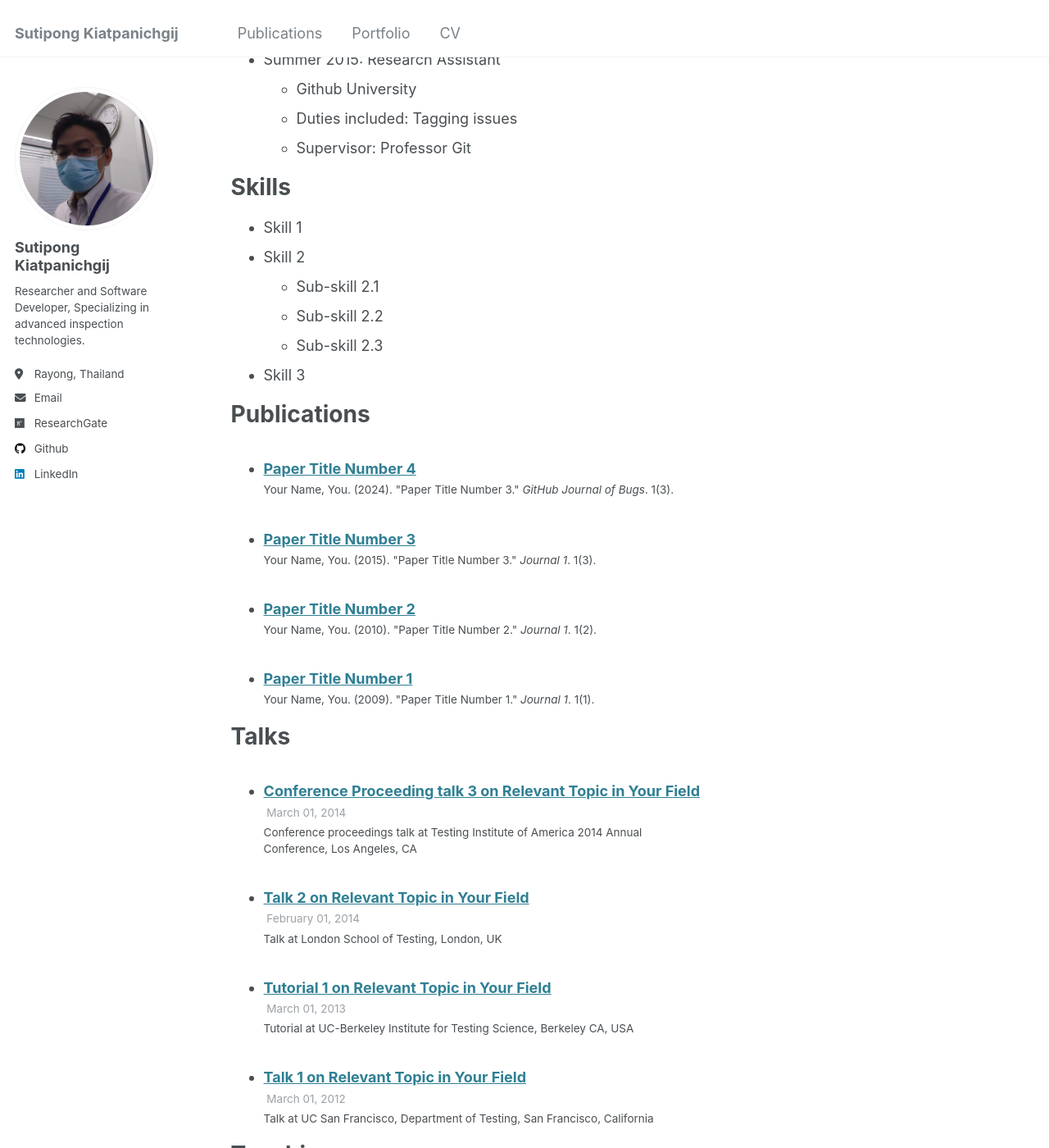
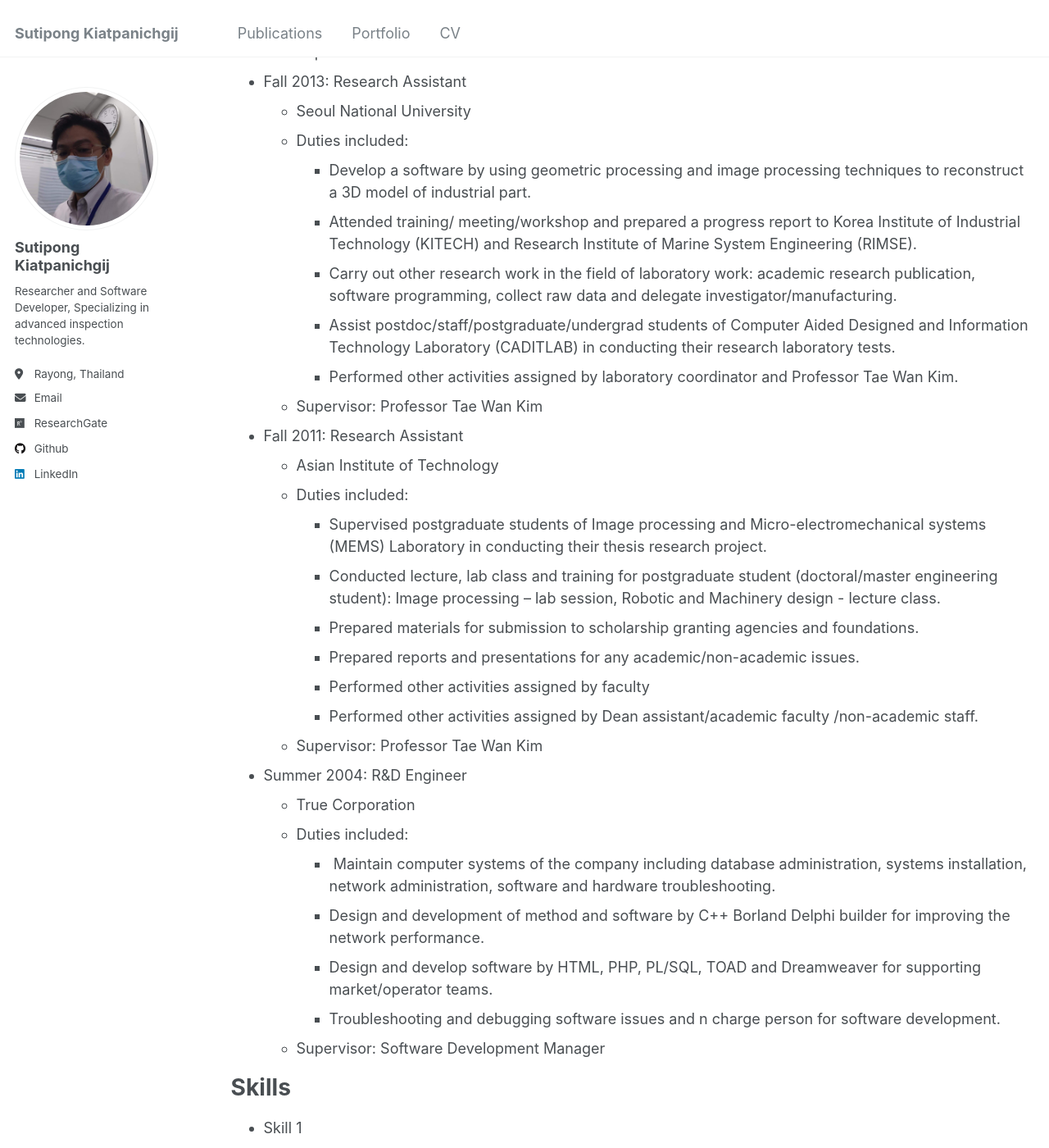
Before and after one commit to SKiatpanichgij/SKiatpanichgij.github.io, a Jekyll site: the page built from _pages/cv.md, in a window 1280 px wide and 1400 px high, scrolled down 598 px. Shown: the whole window at 82% size. Built offline with Jekyll 4.4.1, drawn with Linux system fonts in a browser that asks for light colours; some of the changed text lies outside the part shown.

Commit message:
update the CV

```diff
--- a/_pages/cv.md
+++ b/_pages/cv.md
@@ -11,26 +11,50 @@ redirect_from:
 
 Education
 ======
-* Ph.D in Version Control Theory, GitHub University, 2018 (expected)
-* M.S. in Jekyll, GitHub University, 2014
-* B.S. in GitHub, GitHub University, 2012
+* D.Eng., in Mechatronics Engineering, Asian Institute of Technology, 2014
+* M.Eng., in Mechatronics Engineering, Asian Institute of Technology, 2008
+* B.Eng., in Telecommunications Engineering, King Mongkut's Institute of Technology Ladkrabang, 2004
 
 Work experience
 ======
-* Spring 2024: Academic Pages Collaborator
-  * Github University
-  * Duties includes: Updates and improvements to template
-  * Supervisor: The Users
+* 2014: Software Developement Manager
+  * Dexon Technology PLC
+  * Duties includes:
+	  * Led at team to develope proprietary software and firmware solution, improving the inspection and reporting process.
+	  * Implemented agile methodologies, reducing project turnaround time by 15%.
+	  * Oversea department from recuting, budgetary issue, planing and forecast for next year man power.
+	  * Collaborated with cross-functional teams to integrate new technologies, enhancing service offerings.
+  * Supervisor: CTO  or R&D Director
 
-* Fall 2015: Research Assistant
-  * Github University
-  * Duties included: Merging pull requests
-  * Supervisor: Professor Hub
+* Fall 2013: Research Assistant
+  * Seoul National University
+  * Duties included:
+	  * Develop a software by using geometric processing and image processing techniques to reconstruct a 3D model of industrial part.
+	  * Attended training/ meeting/workshop and prepared a progress report to Korea Institute of Industrial Technology (KITECH) and Research Institute of Marine System Engineering (RIMSE).
+	  * Carry out other research work in the field of laboratory work: academic research publication, software programming, collect raw data and delegate investigator/manufacturing.
+	  * Assist postdoc/staff/postgraduate/undergrad students of Computer Aided Designed and Information Technology Laboratory (CADITLAB) in conducting their research laboratory tests.
+	  * Performed other activities assigned by laboratory coordinator and Professor Tae Wan Kim.
+  * Supervisor: Professor Tae Wan Kim
 
-* Summer 2015: Research Assistant
-  * Github University
-  * Duties included: Tagging issues
-  * Supervisor: Professor Git
+- Fall 2011: Research Assistant
+  * Asian Institute of Technology
+  * Duties included:
+	  * Supervised postgraduate students of Image processing and Micro-electromechanical systems (MEMS) Laboratory in conducting their thesis research project.
+	- Conducted lecture, lab class and training for postgraduate student (doctoral/master engineering student): Image processing – lab session, Robotic and Machinery design - lecture class.
+	- Prepared materials for submission to scholarship granting agencies and foundations.
+	- Prepared reports and presentations for any academic/non-academic issues.
+	- Performed other activities assigned by faculty
+	- Performed other activities assigned by Dean assistant/academic faculty /non-academic staff.
+  * Supervisor: Professor Tae Wan Kim
+
+* Summer 2004: R&D Engineer
+  * True Corporation
+  * Duties included:
+	  *  Maintain computer systems of the company including database administration, systems installation, network administration, software and hardware troubleshooting.
+	  * Design and development of method and software by C++ Borland Delphi builder for improving the network performance.
+	  * Design and develop software by HTML, PHP, PL/SQL, TOAD and Dreamweaver for supporting market/operator teams.
+	  * Troubleshooting and debugging software issues and n charge person for software development.
+  * Supervisor: Software Development Manager
 
 Skills
 ======
@@ -46,19 +70,3 @@ Publications
   <ul>{% for post in site.publications reversed %}
     {% include archive-single-cv.html %}
   {% endfor %}</ul>
-
-Talks
-======
-  <ul>{% for post in site.talks reversed %}
-    {% include archive-single-talk-cv.html  %}
-  {% endfor %}</ul>
-
-Teaching
-======
-  <ul>{% for post in site.teaching reversed %}
-    {% include archive-single-cv.html %}
-  {% endfor %}</ul>
-
-Service and leadership
-======
-* Currently signed in to 43 different slack teams
```
